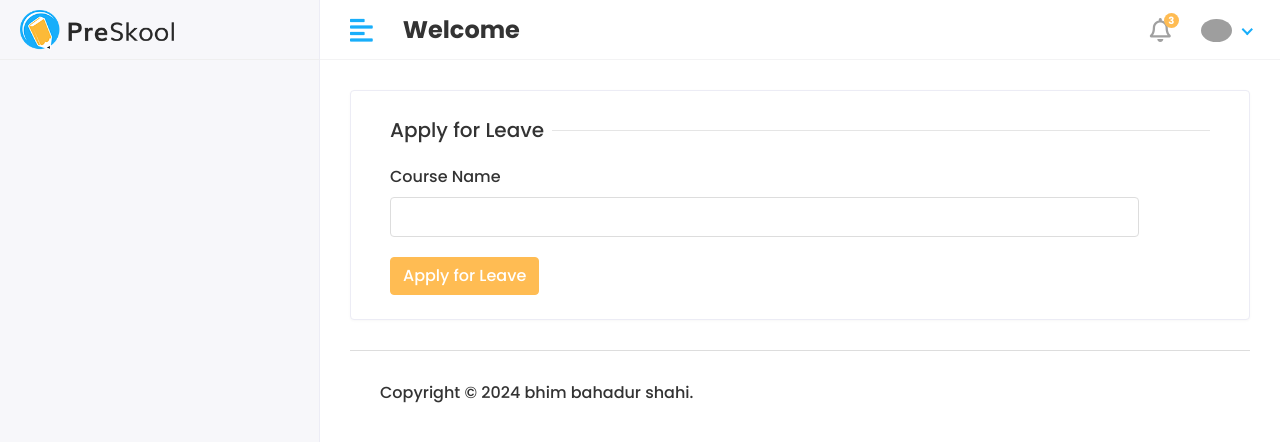
After one commit to bhim1243/collage-management-system, a Django app: page /staff/apply_leave in a window 1280 px wide. The commit adds this page. Shown: the top 442 px of the page. Run offline with Django 5.2, Linux system fonts and the light colour scheme; some libraries are stand-ins or nearby versions; grey boxes are pictures that could not be loaded.

Commit message:
apply_leave.html

```diff
--- a/collage_management_system/collage_management_app/admin.py
+++ b/collage_management_system/collage_management_app/admin.py
@@ -15,3 +15,4 @@ admin.site.register(Student)
 admin.site.register(Staff)
 admin.site.register(Subject)
 admin.site.register(Staff_Notification)
+admin.site.register(Staff_Leave)
--- a/collage_management_system/collage_management_system/staff_views.py
+++ b/collage_management_system/collage_management_system/staff_views.py
@@ -20,3 +20,8 @@ def STAFF_NOTIFICATION_MARK_AS_DONE(request,status):
     notification.status = 1
     notification.save()
     return redirect('notification')
+
+
+
+def STAFF_APPLY_LEAVE(request):
+    return render(request, 'staff/apply_leave.html')
--- a/collage_management_system/collage_management_system/urls.py
+++ b/collage_management_system/collage_management_system/urls.py
@@ -73,6 +73,7 @@ urlpatterns = [
                    path('staff/notification',staff_views.NOTIFICATION,name='notification'),
                    path('staff/mark_as_done/<str:status>', staff_views.STAFF_NOTIFICATION_MARK_AS_DONE, name='staff_notification_mark_as_done'),
 
+                  path('staff/apply_leave', staff_views.STAFF_APPLY_LEAVE,name='staff_apply_leave'),
 
 
 
--- a/collage_management_system/templates/includes/sidebar.html
+++ b/collage_management_system/templates/includes/sidebar.html
@@ -98,8 +98,8 @@
                   <li class="{% active_link 'hod_home' 'active'%}">
                     <a href="{%url 'hod_home'%}"><i class="fas fa-poll-h"></i> <span>Add Result </span></a>
                 </li>
-                  <li class="{% active_link 'hod_home' 'active'%}">
-                    <a href="{%url 'hod_home'%}"><i class="fas fa-envelope-open"></i> <span>Apply For Leave </span></a>
+                  <li class="{% active_link 'staff_apply_leave' 'active'%}">
+                    <a href="{%url 'staff_apply_leave'%}"><i class="fas fa-envelope-open"></i> <span>Apply For Leave </span></a>
                 </li>
                   <li class="{% active_link 'hod_home' 'active'%}">
                     <a href="{%url 'hod_home'%}"><i class="fas fa-comment"></i> <span > Send feedback</span></a>
--- /dev/null
+++ b/collage_management_system/templates/staff/apply_leave.html
@@ -0,0 +1,33 @@
+{% extends 'base.html'%}
+{% block content%}
+<div class="row">
+    <div class="col-sm-12">
+        <div class="card">
+            <div class="card-body">
+                <form method="post" action="{%url 'add_course'%}">
+                    {%csrf_token%}
+                    <div class="col-12">
+                        <h5 class="form-title">
+                            <span>Apply for Leave</span>
+                        </h5>
+                    </div>
+                       {% include 'includes/messages.html' %}
+
+                    <div class="col-sm-11">
+                        <div class="form-group">
+                            <label>Course Name</label>
+                            <input type="text" class="form-control" name="course_name" required/>
+                        </div>
+                    </div>
+                    <div class="col-12">
+                        <button type="submit" class="btn btn-primary">
+                           Apply for Leave
+                        </button>
+                    </div>
+                </form>
+            </div>
+        </div>
+    </div>
+</div>
+
+{%endblock%}
```
Also changed, not shown: collage_management_system/collage_management_app/models.py (+12 -0 lines), collage_management_system/collage_management_app/migrations/0010_staff_leave.py (added), collage_management_system/db.sqlite3.
